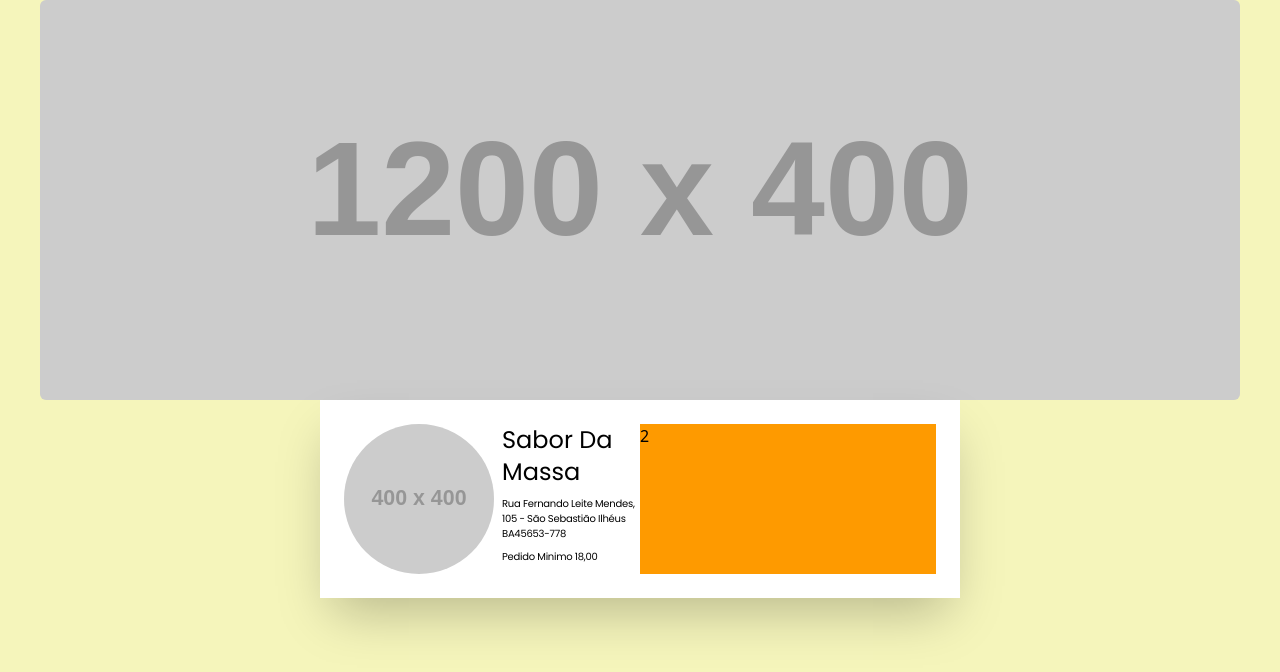
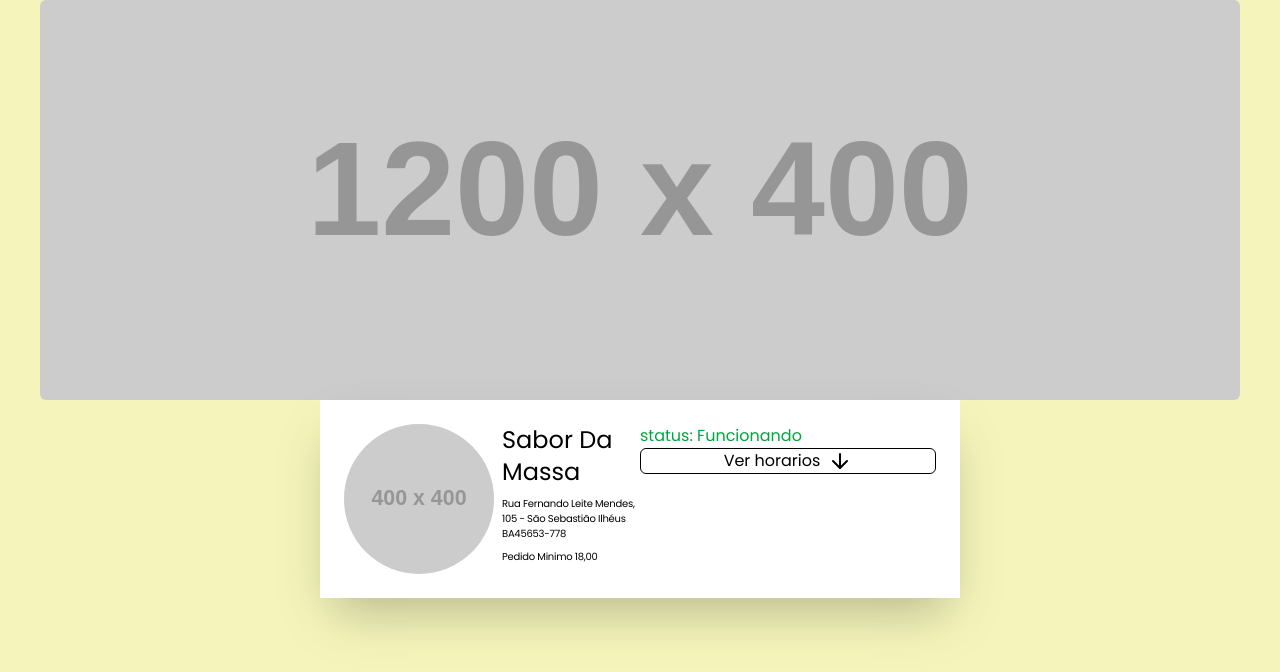
Before and after one commit to lucassoares74/Meu-Menu-Digital, a React (Vite) app: page / in a window 1280 px wide. Shown: the top 672 px of the page. Built offline with nearby package versions, Linux system fonts and the light colour scheme.

Commit message:
feat: added schedule tab with status

```diff
--- a/package.json
+++ b/package.json
@@ -11,6 +11,7 @@
   },
   "dependencies": {
     "@tailwindcss/vite": "^4.1.16",
+    "lucide-react": "^0.548.0",
     "react": "^19.1.1",
     "react-dom": "^19.1.1",
     "react-router-dom": "^7.9.4",
--- a/src/components/Header.tsx
+++ b/src/components/Header.tsx
@@ -1,16 +1,26 @@
 import { mainContext } from "./../context/MainContext";
 import { useContext } from "react";
+import { ArrowDown } from "lucide-react";
 
 function Header() {
   const contexto = useContext(mainContext);
   if (!contexto) return null;
-  const { HeaderLogo, headerTitle, HeaderAdress, HeaderMinimalOrder } =
-    contexto;
+  const {
+    HeaderLogo,
+    headerTitle,
+    HeaderAdress,
+    HeaderMinimalOrder,
+    isScheduleOpen,
+    setisScheduleOpen,
+    Status,
+    Schedule,
+    floatParaHorario,
+  } = contexto;
   return (
     <div>
       <div className="grid grid-cols-2">
         <div className="flex">
-          <div className="flex  gap-2">
+          <div className="flex items-start gap-2">
             <img className="rounded-full w-[150px]" src={HeaderLogo} alt="" />
             <div className="flex flex-col gap-2  ">
               <h1 className="text-2xl poppins ">{headerTitle}</h1>
@@ -23,7 +33,49 @@ function Header() {
             </div>
           </div>
         </div>
-        <div className="bg-amber-500">2</div>
+        <div className="">
+          <div>
+            <h1
+              className={
+                Status.toLowerCase() === "funcionando"
+                  ? "poppins text-green-600"
+                  : "poppins text-red-500"
+              }
+            >
+              status: {Status}
+            </h1>{" "}
+            <button
+              onClick={() => {
+                setisScheduleOpen(!isScheduleOpen);
+              }}
+              className="flex justify-center w-full gap-2 border rounded-md hover:bg-amber-300 poppins"
+            >
+              Ver horarios
+              <ArrowDown />
+            </button>
+            <div className={isScheduleOpen ? "border rounded-md" : "hidden"}>
+              <div className="justify-center flex">
+                <h1 className="font-extrabold poppins">
+                  Horarios de funcionamento:
+                </h1>
+              </div>
+              {Schedule.map((a) => {
+                return (
+                  <div className="bg-slate-300 p-1 ">
+                    <h1 className="poppins font-bold">
+                      {a.fromday + "-" + a.today}
+                    </h1>
+                    <h1 className="poppins">
+                      {floatParaHorario(a.fromhour) +
+                        "-" +
+                        floatParaHorario(a.tohour)}{" "}
+                    </h1>
+                  </div>
+                );
+              })}
+            </div>
+          </div>
+        </div>
       </div>
     </div>
   );
--- a/src/context/MainContext.tsx
+++ b/src/context/MainContext.tsx
@@ -6,12 +6,18 @@ import type { ReactNode } from "react";
 interface Exemple {
   exemple: string;
 }
-
+interface Horarios {
+  fromday: string;
+  today: string;
+  fromhour: number;
+  tohour: number;
+}
 //aqui voce declara todas os tipos das states e funções que voce criar
 type MainContextType = {
   exempleList: Exemple[];
   setexempleList: React.Dispatch<React.SetStateAction<Exemple[]>>;
   _delete: (id: number) => void;
+  floatParaHorario: (valor: number) => string;
   teste: string;
   setteste: React.Dispatch<React.SetStateAction<string>>;
   HeaderLogo: string;
@@ -22,6 +28,12 @@ type MainContextType = {
   setHeaderMinimalOrder: React.Dispatch<React.SetStateAction<string>>;
   HeaderAdress: string;
   setHeadderAdress: React.Dispatch<React.SetStateAction<string>>;
+  isScheduleOpen: boolean;
+  setisScheduleOpen: React.Dispatch<React.SetStateAction<boolean>>;
+  Status: string;
+  setStatus: React.Dispatch<React.SetStateAction<string>>;
+  Schedule: Horarios[];
+  setSchedule: React.Dispatch<React.SetStateAction<Horarios[]>>;
 };
 
 //aqui você exporta o context tipado ou nulo
@@ -46,6 +58,38 @@ export function MainProvider({ children }: MainProviderProps) {
   const [HeaderMinimalOrder, setHeaderMinimalOrder] = useState<string>(
     "Pedido Minimo 18,00"
   );
+  const [isScheduleOpen, setisScheduleOpen] = useState<boolean>(false);
+  const [Status, setStatus] = useState<string>("Funcionando");
+  const [Schedule, setSchedule] = useState<Horarios[]>([
+    {
+      fromday: "segunda",
+      today: "quarta",
+      fromhour: 18,
+      tohour: 21,
+    },
+    {
+      fromday: "quinta",
+      today: "sexta",
+      fromhour: 18,
+      tohour: 23,
+    },
+    {
+      fromday: "sábado",
+      today: "domingo",
+      fromhour: 12,
+      tohour: 20,
+    },
+  ]);
+
+  function floatParaHorario(valor: number): string {
+    const hora = Math.floor(valor);
+    const minuto = Math.round((valor - hora) * 100);
+
+    const h = hora.toString().padStart(2, "0");
+    const m = minuto.toString().padStart(2, "0");
+
+    return `${h}:${m}`;
+  }
 
   function _delete(id: number) {
     console.log("deletado" + id);
@@ -67,6 +111,13 @@ export function MainProvider({ children }: MainProviderProps) {
         setHeadderAdress,
         HeaderMinimalOrder,
         setHeaderMinimalOrder,
+        isScheduleOpen,
+        setisScheduleOpen,
+        Status,
+        setStatus,
+        Schedule,
+        setSchedule,
+        floatParaHorario,
       }}
     >
       {children}
```
Also changed, not shown: 1 other file (tests, documents, lock files or other folders).
